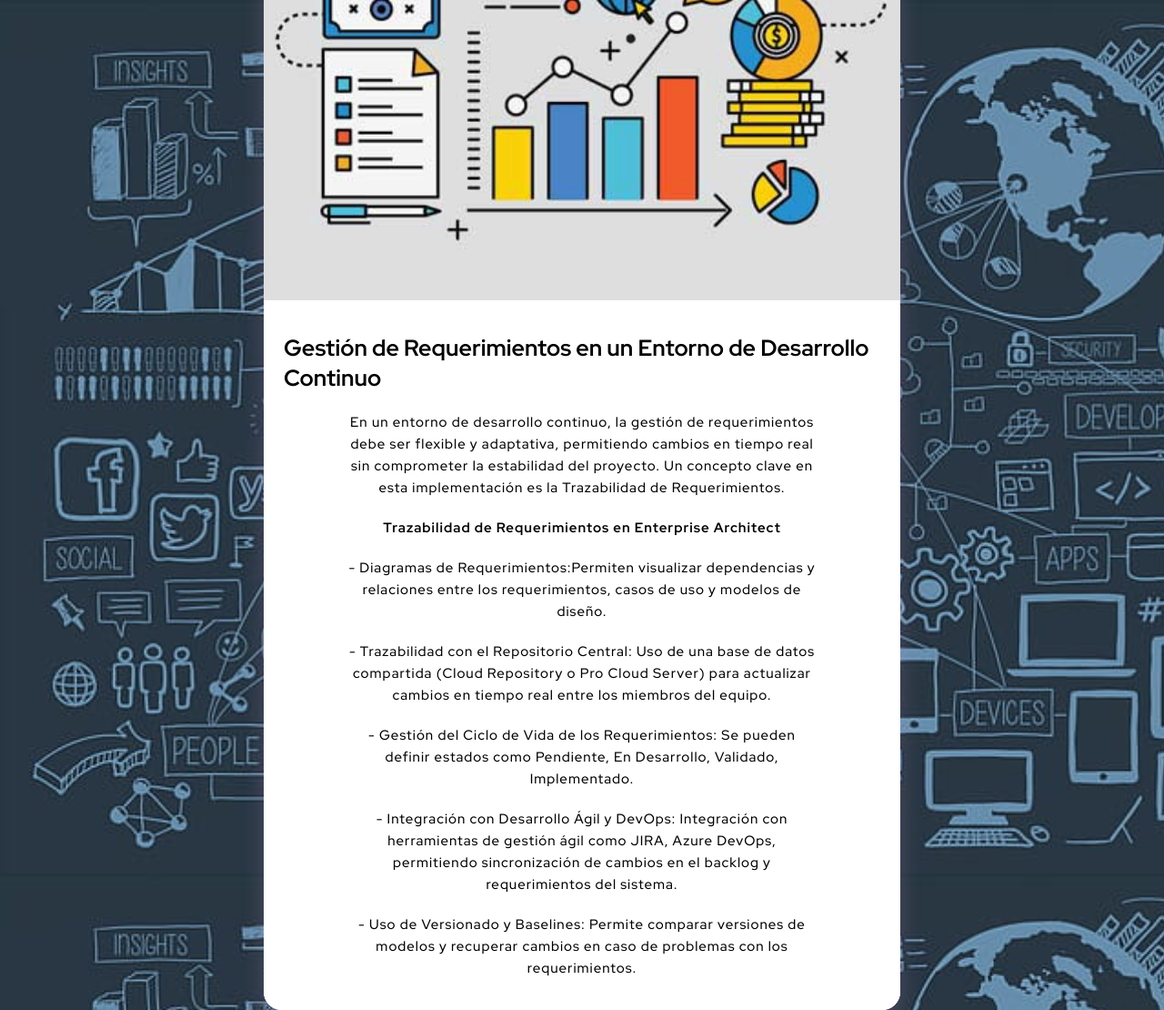
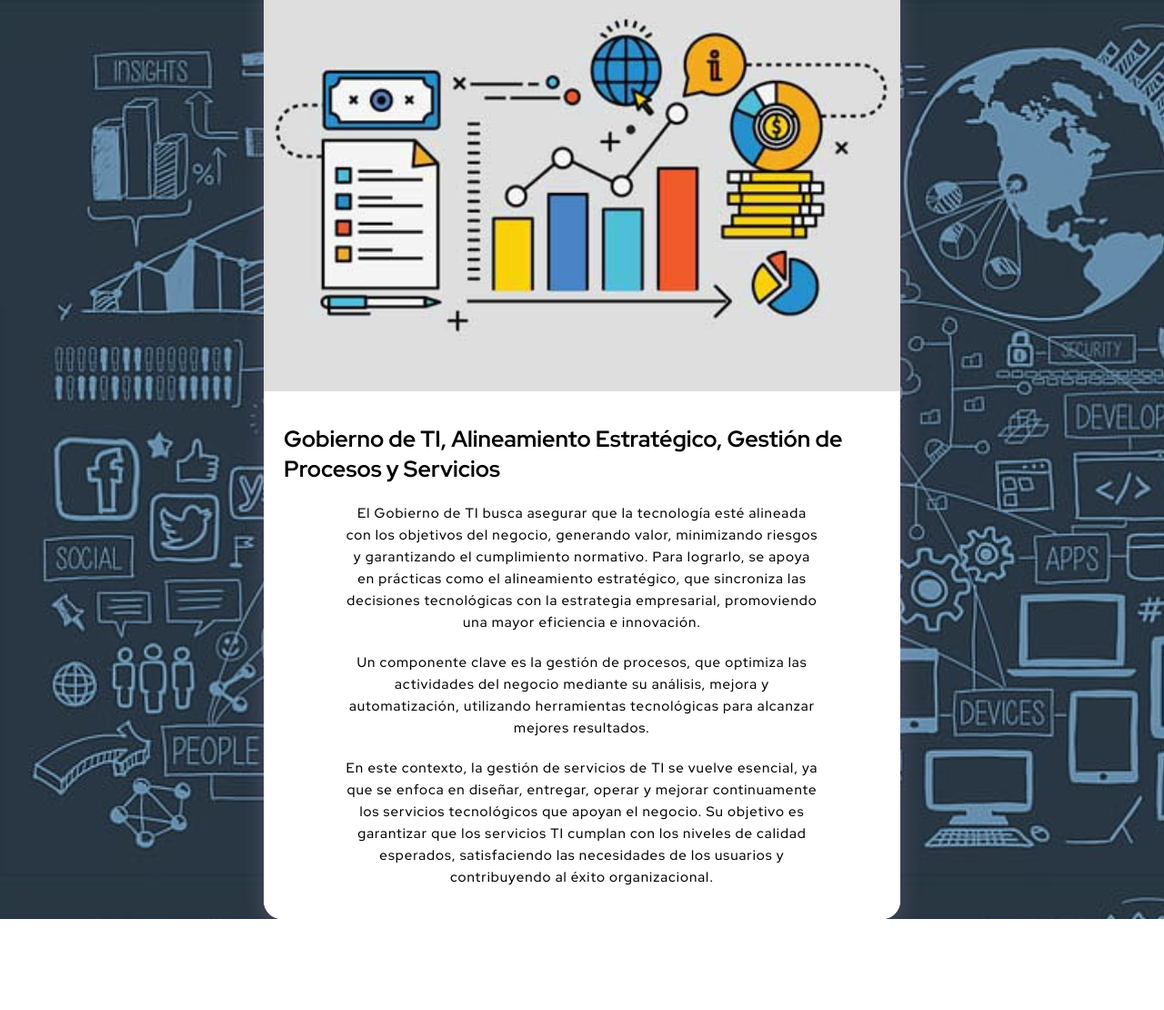
Before and after one commit to Gomball2387/web, a plain HTML site: page venta10/index.html in a window 1280 px wide. Shown: the whole page at 91% size. After the commit the page ends 1010 px from the top, so only its background shows below. Drawn offline with Linux system fonts and the light colour scheme.

Commit message:
Add files via upload

```diff
--- a/venta10/index.html
+++ b/venta10/index.html
@@ -11,7 +11,7 @@
       href="img2/logo-pequeño.png"
     />
     <link rel="stylesheet" href="style.css" />
-    <title>ING || REQUERIMIENTOS</title>
+    <title>Gerencia DE || SISTEMAS</title>
   </head>
   <body>
     <main>
@@ -27,18 +27,11 @@
             </picture>
           </div>
           <div class="content-info">
-            <h1>Gestión de Requerimientos en un Entorno de Desarrollo Continuo </h1>
-            <P class="order-info"> En un entorno de desarrollo continuo, la gestión de
-              requerimientos debe ser flexible y adaptativa, permitiendo cambios en tiempo
-              real sin comprometer la estabilidad del proyecto. Un concepto clave en esta
-              implementación es la Trazabilidad de Requerimientos.</P>
+            <h1>Gobierno de TI, Alineamiento Estratégico, Gestión de Procesos y Servicios</h1>
+            <P class="order-info"> El Gobierno de TI busca asegurar que la tecnología esté alineada con los objetivos del negocio, generando valor, minimizando riesgos y garantizando el cumplimiento normativo. Para lograrlo, se apoya en prácticas como el alineamiento estratégico, que sincroniza las decisiones tecnológicas con la estrategia empresarial, promoviendo una mayor eficiencia e innovación.</P>
 
-        <h2 class="order-info">Trazabilidad de Requerimientos en Enterprise Architect</h2>
-        <P class="order-info">- Diagramas de Requerimientos:Permiten visualizar dependencias y relaciones entre los requerimientos, casos de uso y modelos de diseño.</P>
-        <P class="order-info">- Trazabilidad con el Repositorio Central: Uso de una base de datos compartida (Cloud Repository o Pro Cloud Server) para actualizar cambios en tiempo real entre los miembros del equipo.</P>
-        <P class="order-info">- Gestión del Ciclo de Vida de los Requerimientos: Se pueden definir estados como Pendiente, En Desarrollo, Validado, Implementado.</P>
-        <p class="order-info">- Integración con Desarrollo Ágil y DevOps: Integración con herramientas de gestión ágil como JIRA, Azure DevOps, permitiendo sincronización de cambios en el backlog y requerimientos del sistema.</p>
-        <p class="order-info">- Uso de Versionado y Baselines: Permite comparar versiones de modelos y recuperar cambios en caso de problemas con los requerimientos.</p>
+        <p class="order-info">Un componente clave es la gestión de procesos, que optimiza las actividades del negocio mediante su análisis, mejora y automatización, utilizando herramientas tecnológicas para alcanzar mejores resultados.</p>
+        <p class="order-info">En este contexto, la gestión de servicios de TI se vuelve esencial, ya que se enfoca en diseñar, entregar, operar y mejorar continuamente los servicios tecnológicos que apoyan el negocio. Su objetivo es garantizar que los servicios TI cumplan con los niveles de calidad esperados, satisfaciendo las necesidades de los usuarios y contribuyendo al éxito organizacional.</p>
       </div>
         </div>
       </div>
```
Also changed, not shown: index.html (+4 -4 lines), venta9/index.html (+6 -15 lines).
